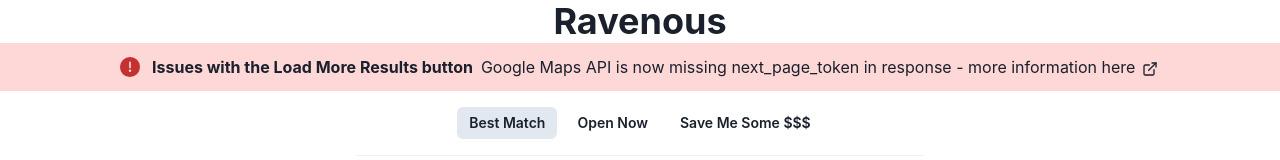
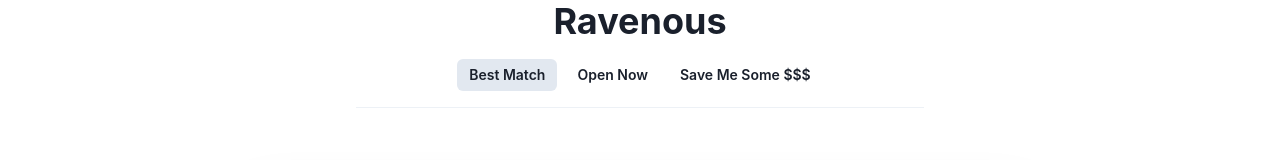
Before and after one commit to Hugh-Kane/ravenous, a React (Create React App) app: page / in a window 1280 px wide. Shown: the top 160 px of the page. Built offline with nearby package versions, Linux system fonts and the light colour scheme; no server answers.

Commit message:
Removal of alert - as API error has now been patched by Google

```diff
--- a/src/App.js
+++ b/src/App.js
@@ -106,25 +106,6 @@
       <Box bg="white" minHeight="100vh">
         <div className="App">
           <Top />
-          <Alert
-            status="error"
-            display="flex"
-            textAlign="center"
-            justifyContent="center"
-          >
-            <AlertIcon />
-            <AlertTitle>Issues with the Load More Results button</AlertTitle>
-            <AlertDescription>
-              Google Maps API is now missing next_page_token in response - more
-              information{" "}
-              <Link
-                href="https://github.com/googleapis/google-cloud-node/issues/5385"
-                isExternal
-              >
-                here <ExternalLinkIcon mx="2px" />
-              </Link>
-            </AlertDescription>
-          </Alert>
           <Filter onClick={handleFilterClick} searchTerm={searchTerm} />
           <Search onSubmit={handleSearchSubmit} />
           <BusinessList
```
